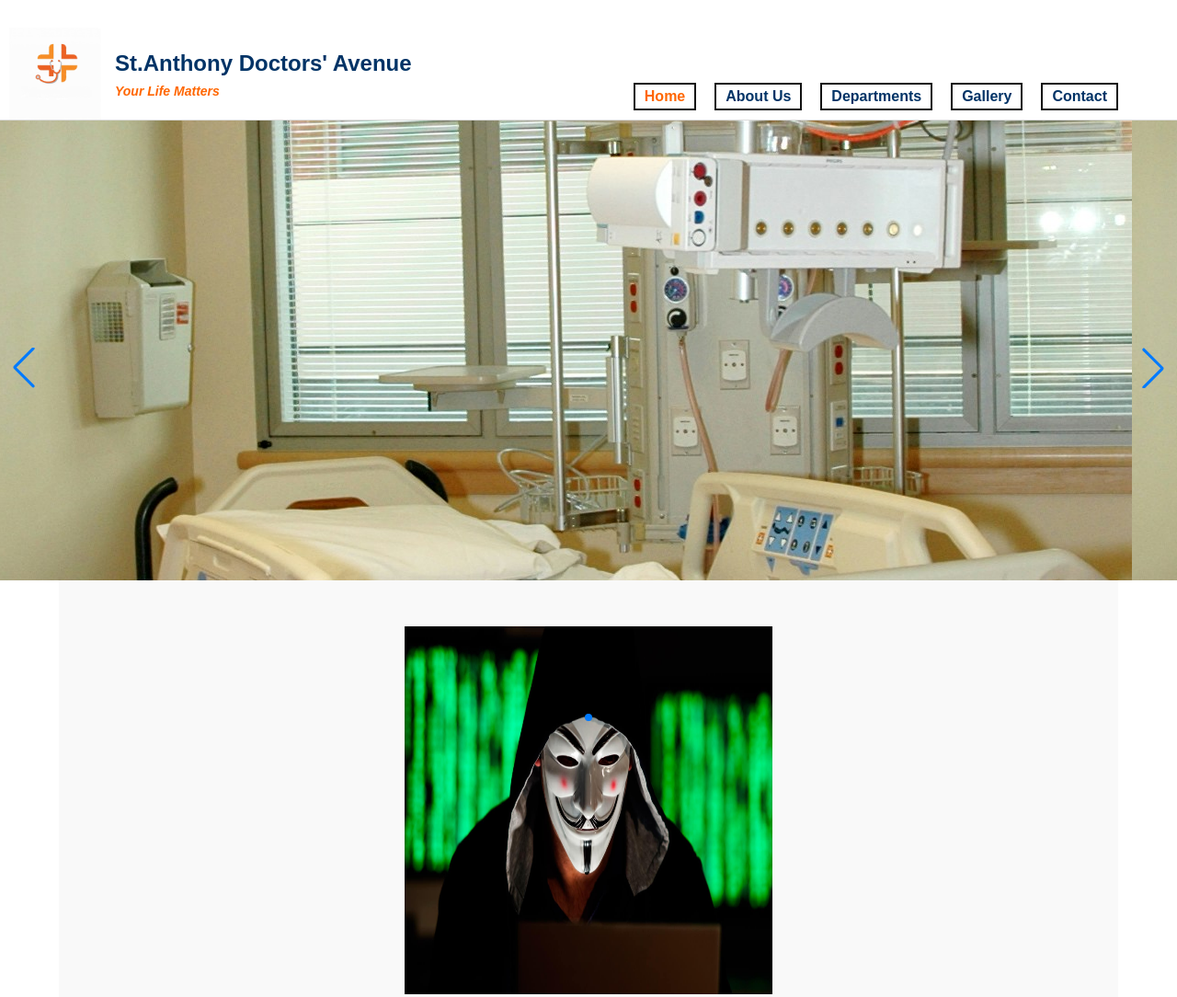
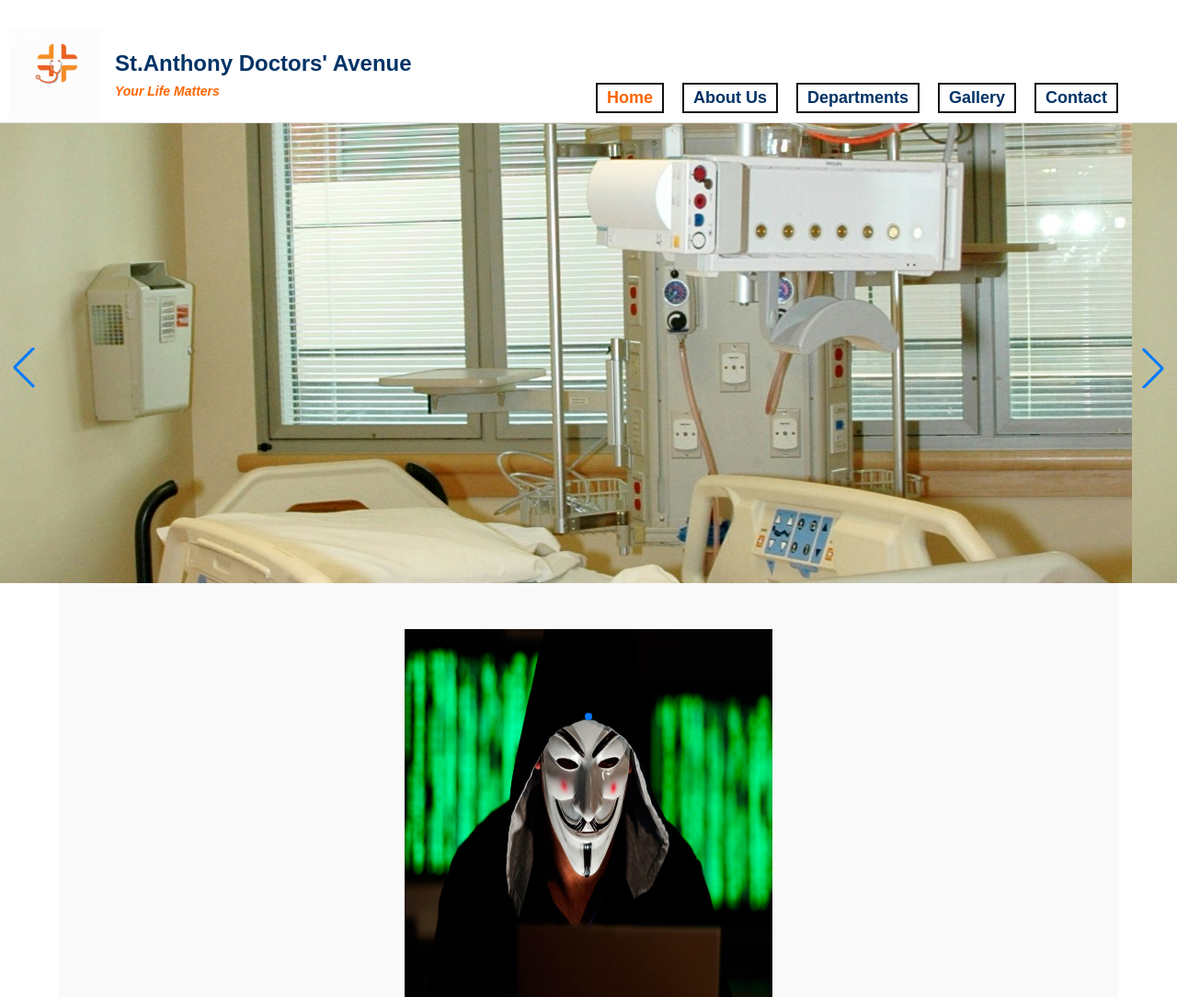
Before and after one commit to paulka320/new, a plain HTML site: page index.html in a window 1280 px wide. Shown: the top 1084 px of the page at 92% size. Drawn offline with nearby package versions, Linux system fonts and the light colour scheme.

Commit message:
Update styles in style.css
Increased body font size and added new styles for various sections.

```diff
--- a/style.css
+++ b/style.css
@@ -1,6 +1,6 @@
 /* Reset */
 * { margin:0; padding:0; box-sizing:border-box; }
-body { font-family: "Arial", "Helvetica", sans-serif; color:#111; line-height:1.6; background:#fff;padding-top: 10px; }
+body { font-family: "Arial", "Helvetica", sans-serif; color:#111; line-height:1.6; background:#fff;padding-top: 10px;font-size:18px; }
 
 /* Header */
 header { background:#fff; border-bottom:1px solid #ddd; padding:10px 0;position:sticky; top:0; z-index:1000; }
```
